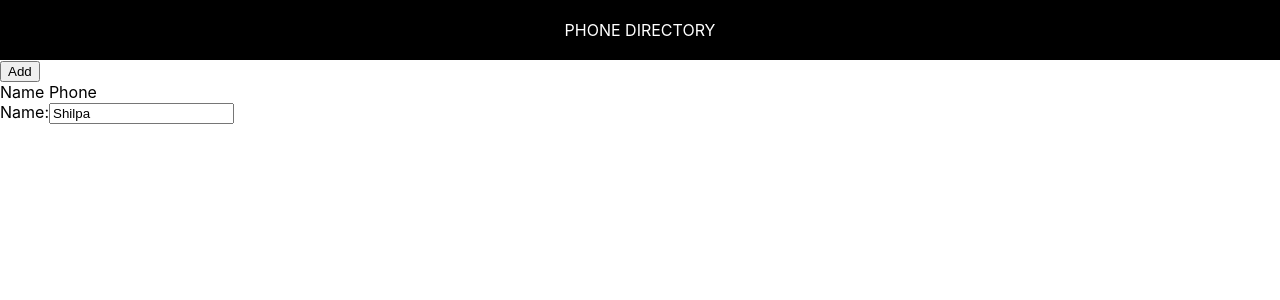
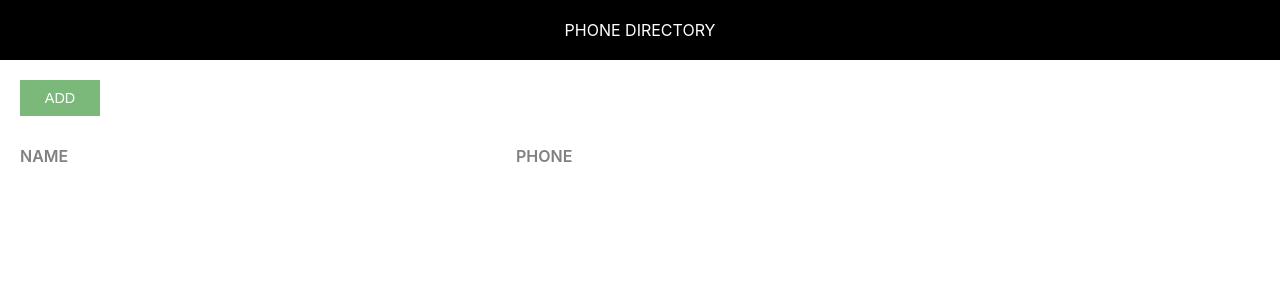
Before and after one commit to shaun-rasquinha/phone-directory, a React (Create React App) app: page / in a window 1280 px wide. Shown: the top 300 px of the page. Built offline with nearby package versions, Linux system fonts and the light colour scheme.

Commit message:
Styled ‘Header’ (External Styling)

```diff
--- /dev/null
+++ b/src/App.css
@@ -0,0 +1,45 @@
+.component-body-container {
+  padding: 20px;
+}
+
+.custom-btn {
+  padding: 10px;
+  border: none;
+  margin-right: 10px;
+  text-transform: uppercase;
+  width: 80px;
+  font-size: 0.9rem;
+  cursor: pointer;
+  outline: none;
+}
+
+.add-btn {
+  background: #7ab97a;
+  color: #fff;
+}
+
+.grid-container {
+  display: grid;
+  grid-template-columns: 40% 30% auto;
+  margin-bottom: 10px;
+}
+
+.heading-container {
+  margin: 30px 0 30px 0;
+  width: 100%;
+}
+
+.grid-item {
+  background-color: rgba(255, 255, 255, 0.8);
+  font-size: 1.15rem;
+  word-wrap: break-word;
+  padding-right: 10px;
+}
+
+.name-heading,
+.phone-heading {
+  font-size: 1rem;
+  font-weight: 600;
+  color: #808080;
+  text-transform: uppercase;
+}
--- a/src/App.js
+++ b/src/App.js
@@ -1,6 +1,7 @@
 import React, {Component} from "react";
 import { Fragment } from "react";
 import Header from "./Header";
+import './App.css'
 
 
 class App extends Component{
@@ -9,15 +10,14 @@ class App extends Component{
       <Fragment>
         <div>
         <Header></Header>
-        <button>
-          Add
-        </button>
-        <div>
-          <span>Name </span>
-          <span>Phone </span>
+        <div className="component-body-container">
+          <button className="custom-btn add-btn">Add</button>
+
+          <div className="grid-container heading-container">
+            <span className="grid-item name-heading">Name</span>
+            <span className="grid-item phone-heading">Phone</span>
+          </div>
         </div>
-        <label htmlFor="name">Name:</label>
-        <input id="name" type="text" placeholder="Type here" defaultValue={"Shilpa"}></input>
         </div>
       </Fragment>
 
```
